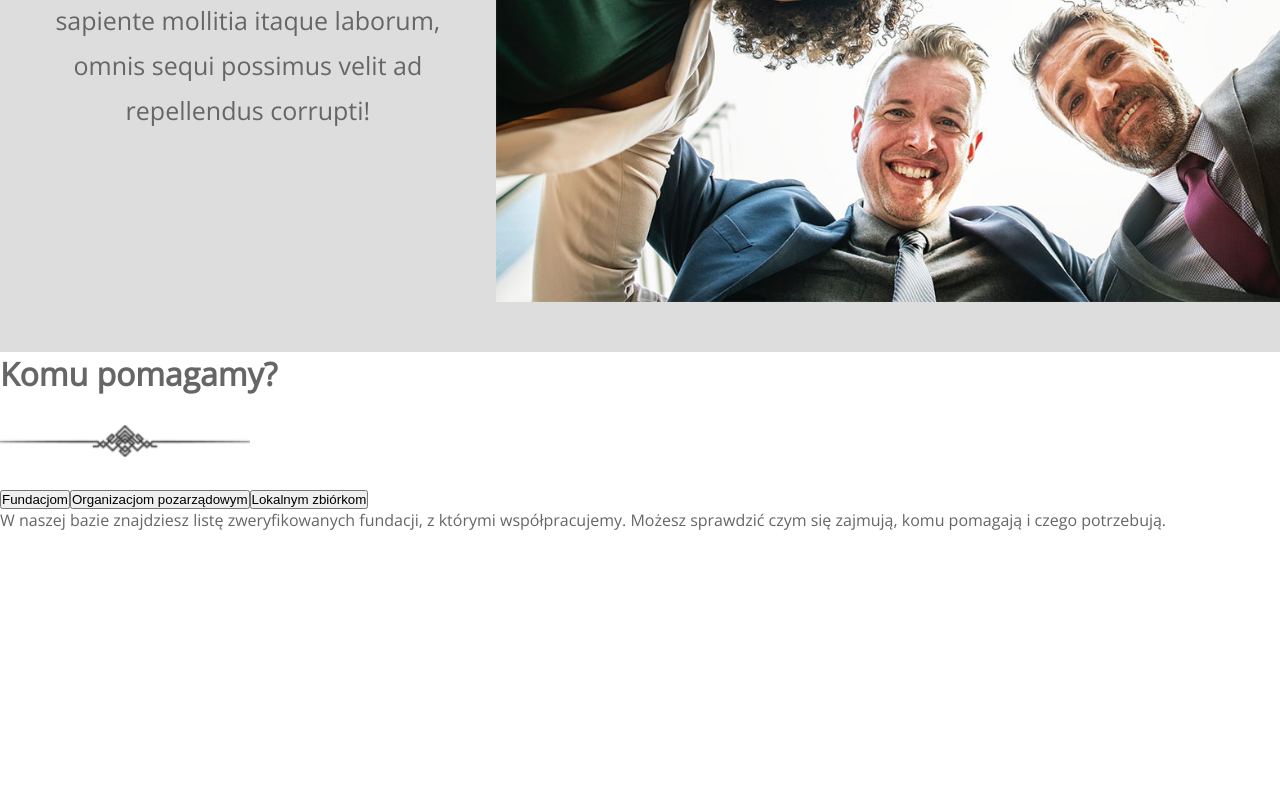
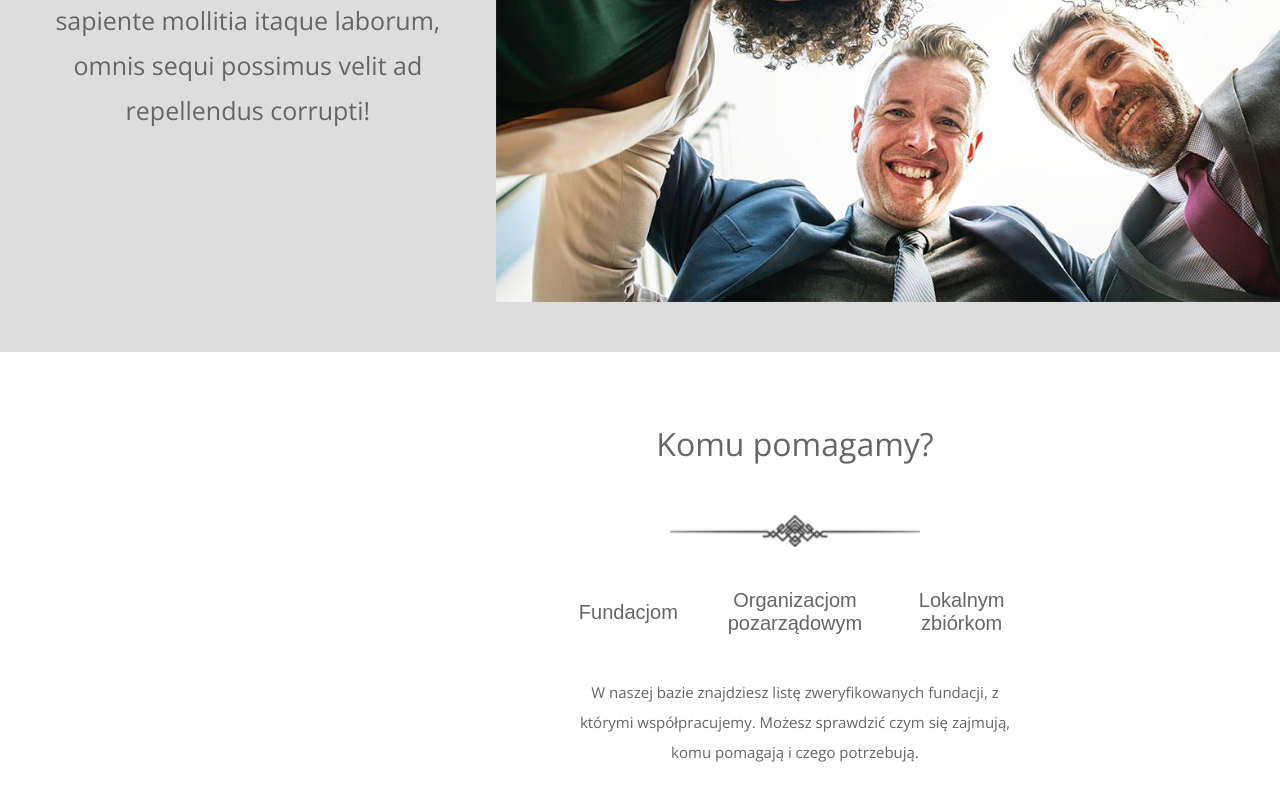
Before and after one commit to kingabanach/oddam_w_dobre_rece, a React (Create React App) app in the folder my-app/: page / in a window 1280 px wide. Shown: the part 2148-2948 px from the top of the page. Before the commit the page ends 2679 px from the top, so only its background shows below. Built offline with nearby package versions, Linux system fonts and the light colour scheme.

Commit message:
in progress

```diff
--- a/my-app/src/App.css
+++ b/my-app/src/App.css
@@ -304,3 +304,62 @@ body {
   background-image: url(./about.jpg);
   background-size: cover;
 }
+
+.organizations-wrapper {
+  width: 1590px;
+  height: 800px;
+  display: flex;
+  flex-direction: column;
+  align-items: center;
+}
+
+.organizations-select {
+  width: 700px;
+  display: flex;
+  flex-direction: column;
+  justify-content: center;
+  align-items: center;
+}
+
+.organizations-select h1 {
+  margin-top: 50px;
+  font-weight: 400;
+  padding: 20px;
+}
+
+.organizations-buttons {
+  width: 500px;
+  display: flex;
+  flex-direction: row;
+  justify-content: space-around;
+  align-items: center;
+}
+
+.organizations-buttons button {
+  padding: 10px;
+  background: none;
+  border: none;
+  height: 70px;
+  width: 160px;
+  font-size: 20px;
+  color: #666;
+  text-align: center;
+}
+
+.organizations-buttons button:hover {
+  border: 1px solid #666;
+  cursor: pointer;
+}
+
+.organizations-buttons button:focus {
+  outline: none;
+}
+
+.organizations-select p {
+  width: 450px;
+  text-align: center;
+  padding: 30px;
+  font-weight: 400;
+  font-size: 15px;
+  line-height: 30px;
+}
--- a/my-app/src/App.js
+++ b/my-app/src/App.js
@@ -1,6 +1,28 @@
 import React from 'react';
 import './App.css';
-import { Link, Element , Events, animateScroll as scroll, scrollSpy, scroller } from 'react-scroll'
+import { Link } from 'react-scroll';
+
+let orgArray =
+[
+  {
+    type: "foundation",
+    name: 'Fundacja "Dbam o zdrowie"',
+    purpose: "Cel i misja: Pomoc osobom znajdującym się w trudnej sytuacji życiowej",
+    needs: "ubrania, jedzenie, sprzęt AGD, meble, zabawki"
+  },
+  {
+    type:'foundation',
+    name: 'Fundacja "Dla Dzieci"',
+    purpose: 'Cel i misja: Pomoc dzieciom z ubogich rodzin',
+    needs: 'ubrania, meble, zabawki'
+  },
+  {
+    type: 'foundation',
+    name: 'Fundacja "Bez domu"',
+    purpose: 'Cel i misja: Pomoc dla osób nie posiadających miejsca zamieszkania',
+    needs: 'ubrania, jedzenie, ciepłe koce'
+  }
+]
 
 function App() {
   return (
@@ -131,25 +153,25 @@ class Steps extends React.Component {
           <div className="decoration"></div>
           <div className="steps">
             <div className="step">
-            <i class="fa fa-check"></i>
+            <i className="fa fa-check"></i>
               <p>Wybierz rzeczy</p>
               <hr></hr>
               <p>ubrania, zabawki, sprzęt i inne</p>
             </div>
             <div className="step">
-              <i class="fa fa-arrow-down"></i>
+              <i className="fa fa-arrow-down"></i>
               <p>Spakuj je</p>
               <hr></hr>
               <p>skorzystaj z worków na śmieci</p>
             </div>
             <div className="step">
-              <i class="fa fa-binoculars"></i>
+              <i className="fa fa-binoculars"></i>
               <p>Zdecyduj komu chcesz pomóc</p>
               <hr></hr>
               <p>wybierz zaufane miejsce</p>
             </div>
             <div className="step">
-            <i class="fa fa-user"></i>
+            <i className="fa fa-user"></i>
               <p>Zamów kuriera</p>
               <hr></hr>
               <p>kurier przyjedzie w dogodnym terminie</p>
@@ -179,19 +201,22 @@ class About extends React.Component {
 
 class Organizations extends React.Component {
   render() {
+    console.log(orgArray[0].type);
       return(
           <div className="organizations-wrapper">
               <div className="organizations-select">
                   <h1>Komu pomagamy?</h1>
                   <div className="decoration"></div>
-                  <div className="options">
-                      <button>Fundacjom</button>
-                      <button>Organizacjom pozarządowym</button>
-                      <button>Lokalnym zbiórkom</button>
+                  <div className="organizations-buttons">
+                      <button className="fund-btn">Fundacjom</button>
+                      <button className="org-btn">Organizacjom pozarządowym</button>
+                      <button className="local-btn">Lokalnym zbiórkom</button>
+                  </div>
                   <p>W naszej bazie znajdziesz listę zweryfikowanych fundacji, z którymi współpracujemy. Możesz sprawdzić czym się zajmują, komu pomagają i czego potrzebują.</p>
-                  </div>
               </div>
-              <div className="organizations-list"></div>
+              <div className="organizations-list">
+
+              </div>
           </div>
       )
   }
```
